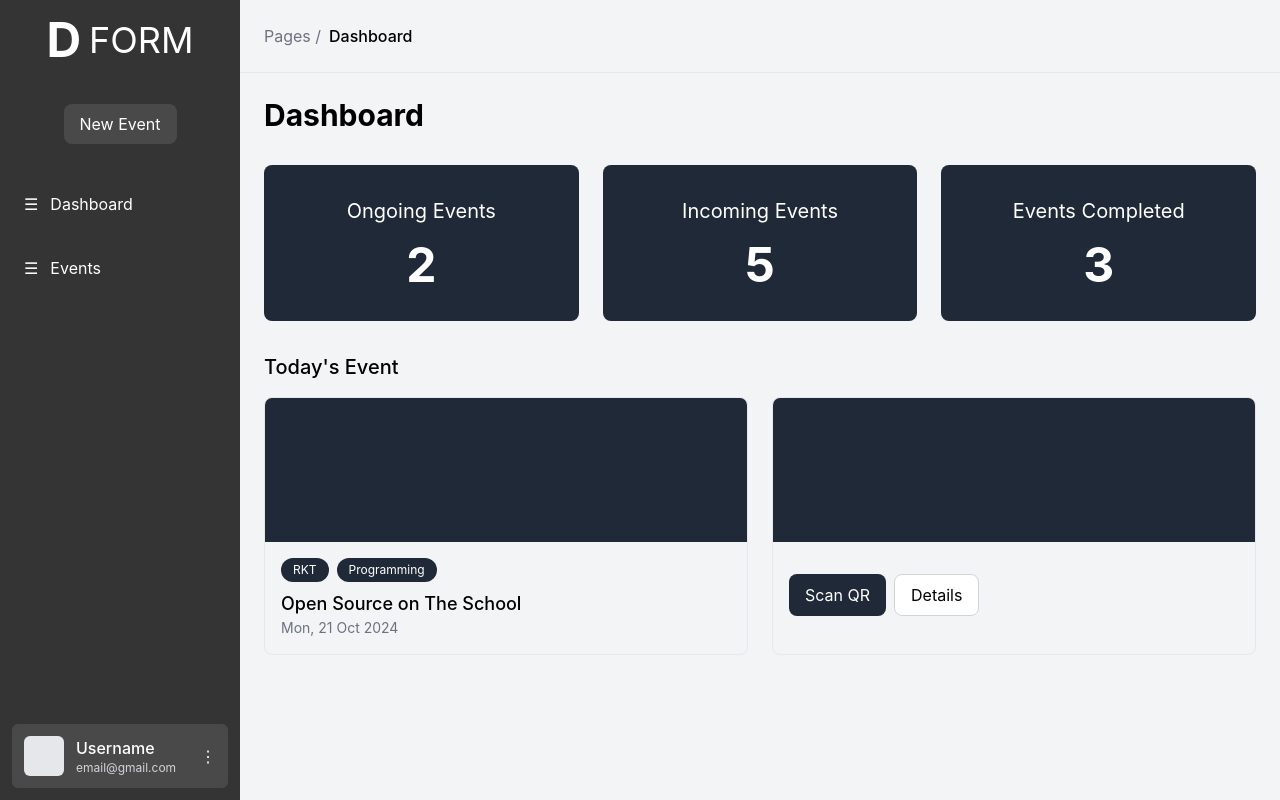
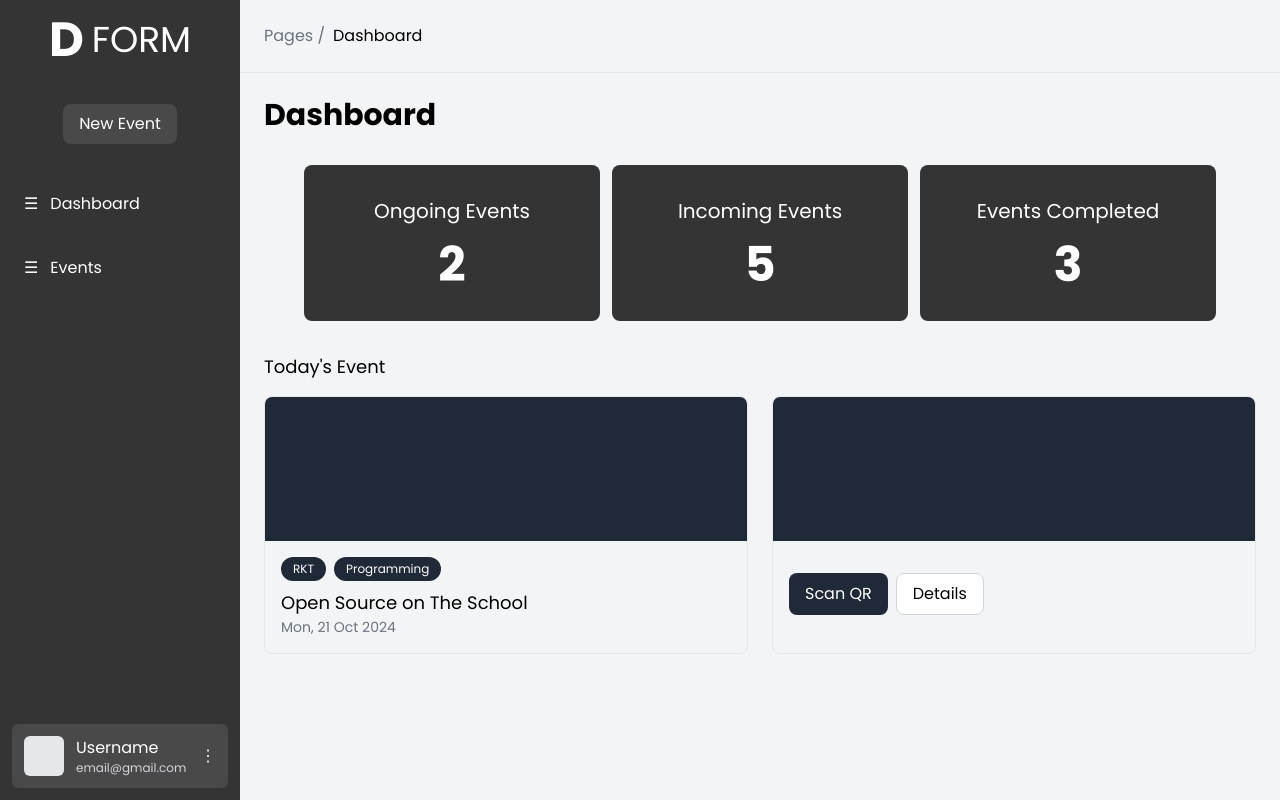
Before and after one commit to fachruddinruddin/Prototipe, a React (Vite) app: page / in a window 1280 px wide. Built offline with nearby package versions, Linux system fonts and the light colour scheme.

Commit message:
Refactor DashboardStats component for improved layout; adjust grid spacing and background colors for better visibility. Update font styling in Dashboard and remove unused EventDetail and EventList components.

```diff
--- a/src/components/dashboard/DashboardStats.jsx
+++ b/src/components/dashboard/DashboardStats.jsx
@@ -3,21 +3,21 @@ import StatCard from './StatCard';
 
 function DashboardStats() {
   return (
-    <div className="grid grid-cols-3 gap-6">
+    <div className="grid grid-cols-3 gap-3 px-10">
       <StatCard
         title="Ongoing Events"
         count={2}
-        bgColor="bg-gray-800"
+        bgColor="bg-[#343434]"
       />
       <StatCard
         title="Incoming Events"
         count={5}
-        bgColor="bg-gray-800"
+        bgColor="bg-[#343434]"
       />
       <StatCard
         title="Events Completed"
         count={3}
-        bgColor="bg-gray-800"
+        bgColor="bg-[#343434]"
       />
     </div>
   );
--- a/src/index.css
+++ b/src/index.css
@@ -1,4 +1,4 @@
-@import url('https://fonts.googleapis.com/css2?family=Poppins:wght@400;700&display=swap');
+@import url("https://fonts.googleapis.com/css2?family=Poppins:wght@400;700&display=swap");
 
 @tailwind base;
 @tailwind components;
@@ -6,9 +6,7 @@
 
 body {
   margin: 0;
-  font-family: -apple-system, BlinkMacSystemFont, 'Segoe UI', 'Roboto', 'Oxygen',
-    'Ubuntu', 'Cantarell', 'Fira Sans', 'Droid Sans', 'Helvetica Neue',
-    sans-serif;
+  font-family: "Poppins", sans-serif;
   -webkit-font-smoothing: antialiased;
   -moz-osx-font-smoothing: grayscale;
 }
--- a/src/pages/Dashboard.jsx
+++ b/src/pages/Dashboard.jsx
@@ -9,7 +9,7 @@ function Dashboard() {
 
       <DashboardStats />
 
-      <h2 className="text-xl font-medium mt-8 mb-4">Today's Event</h2>
+      <h2 className="text-[18px] mt-8 mb-4">Today's Event</h2>
 
       <div className="grid grid-cols-2 gap-6">
         <EventCard
```
Also changed, not shown: src/components/dashboard/EventDetail.jsx (added), src/components/dashboard/EventList.jsx (added).
